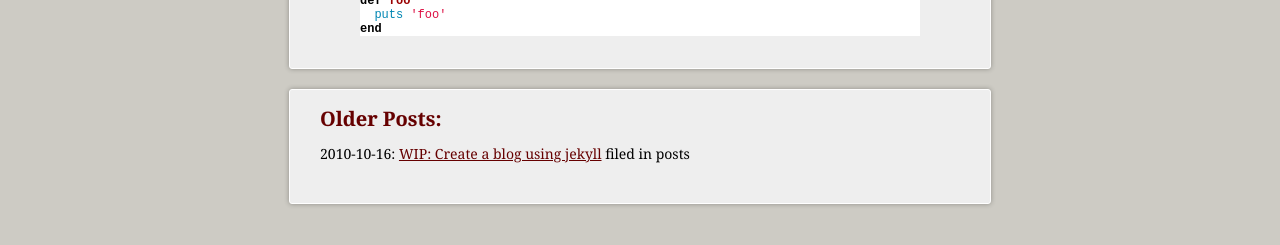
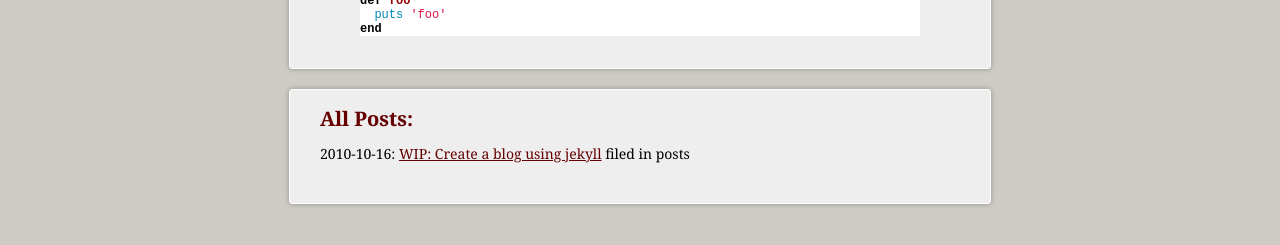
Before and after one commit to faun/blog.ofaweso.me, a Jekyll site: the page built from index.html, in a window 1280 px wide. Shown: the part 283-528 px from the top of the page. Built offline with Jekyll 4.4.1, drawn with Linux system fonts in a browser that asks for light colours; the list of posts is cut into pages by our own code.

Commit message:
changed Older posts to All posts

```diff
--- a/index.html
+++ b/index.html
@@ -13,7 +13,7 @@ title: 'i <3 code.'
 </div>
 <div class="section">
 	<div class="post">
-		<h3 class="post_title">Older Posts:</h3>
+		<h3 class="post_title">All Posts:</h3>
 			<div class="article">
 				<ul class="recent">
 					{% for post in site.posts %}
```
